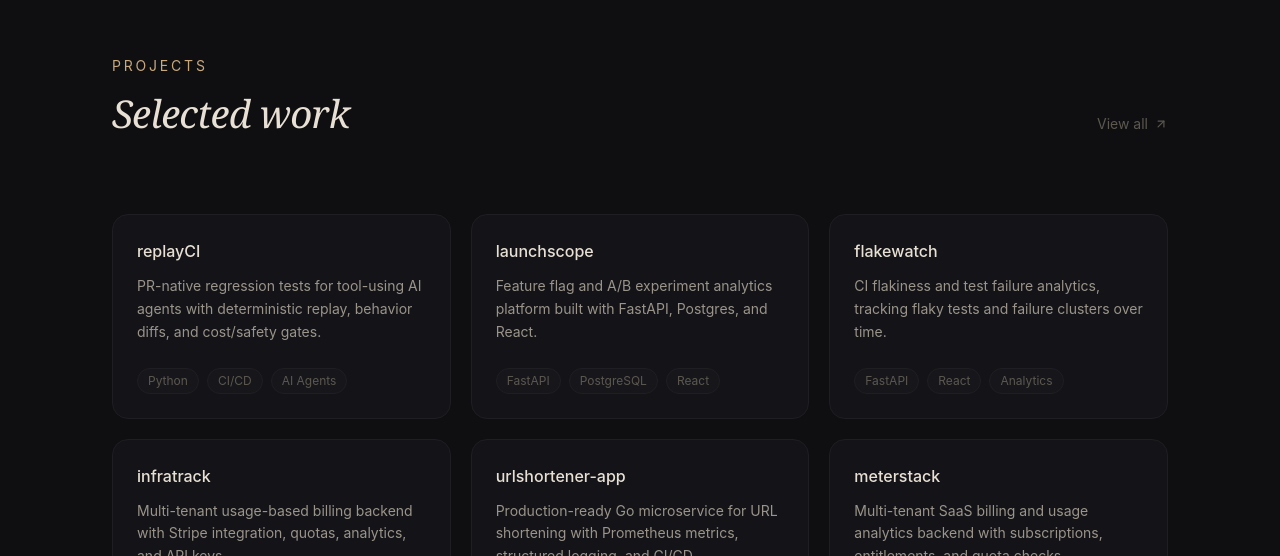
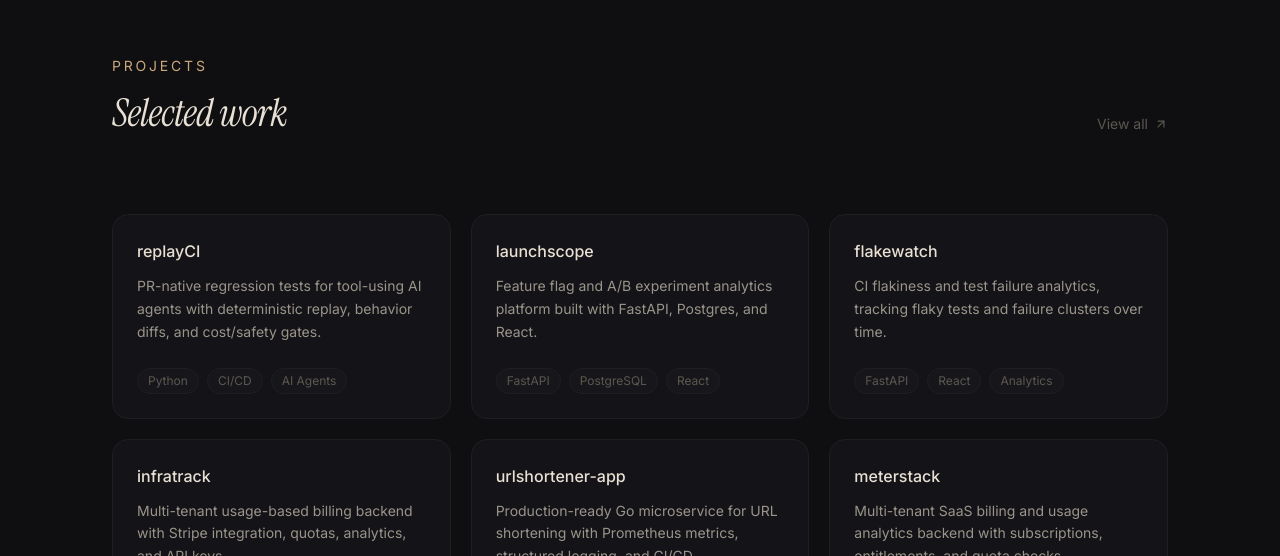
Before and after one commit to aayushimalhotra3/aayushi.dev, a Next.js app: page / in a window 1280 px wide. Shown: the part 3430-3986 px from the top of the page. Built offline with nearby package versions, Linux system fonts and the light colour scheme.

Commit message:
fix: move @import to top of globals.css (CSS spec requirement)

```diff
--- a/styles/globals.css
+++ b/styles/globals.css
@@ -1,8 +1,8 @@
+@import url('https://fonts.googleapis.com/css2?family=Instrument+Serif:ital@0;1&family=Inter:wght@300;400;500;600&display=swap');
+
 @tailwind base;
 @tailwind components;
 @tailwind utilities;
-
-@import url('https://fonts.googleapis.com/css2?family=Instrument+Serif:ital@0;1&family=Inter:wght@300;400;500;600&display=swap');
 
 @layer base {
   html {
```
